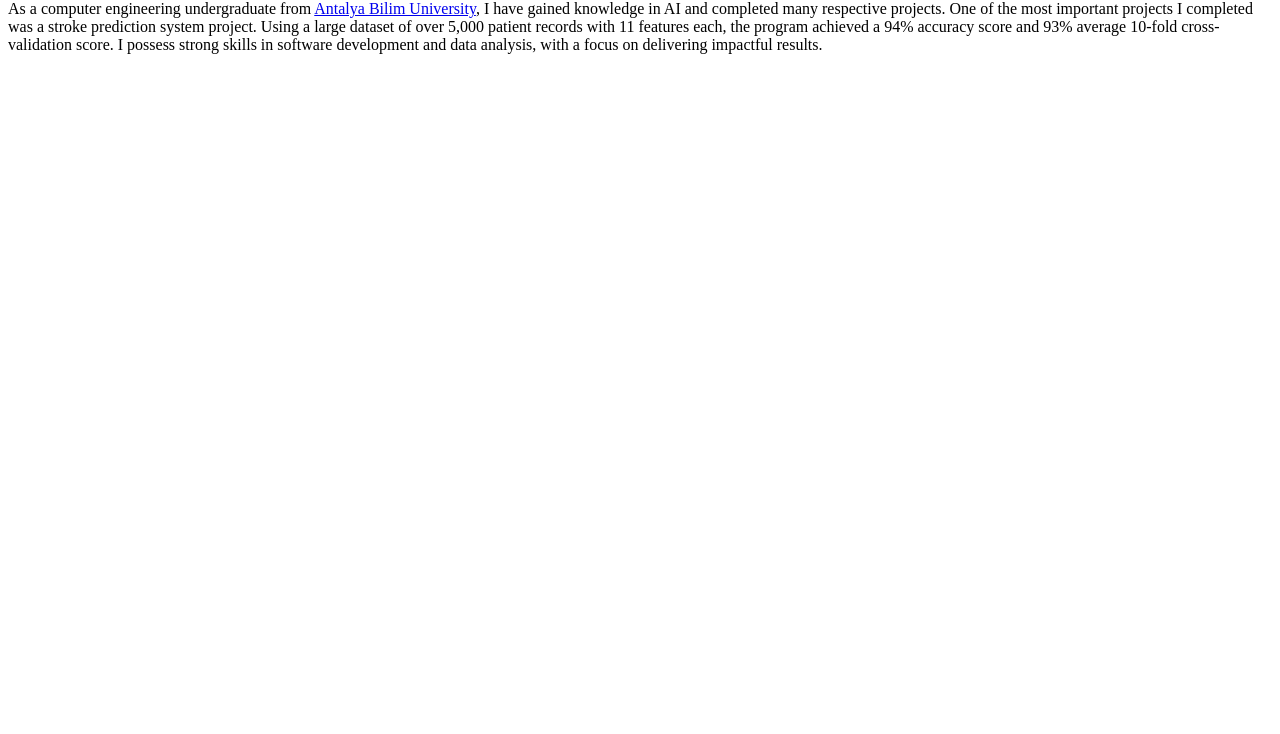
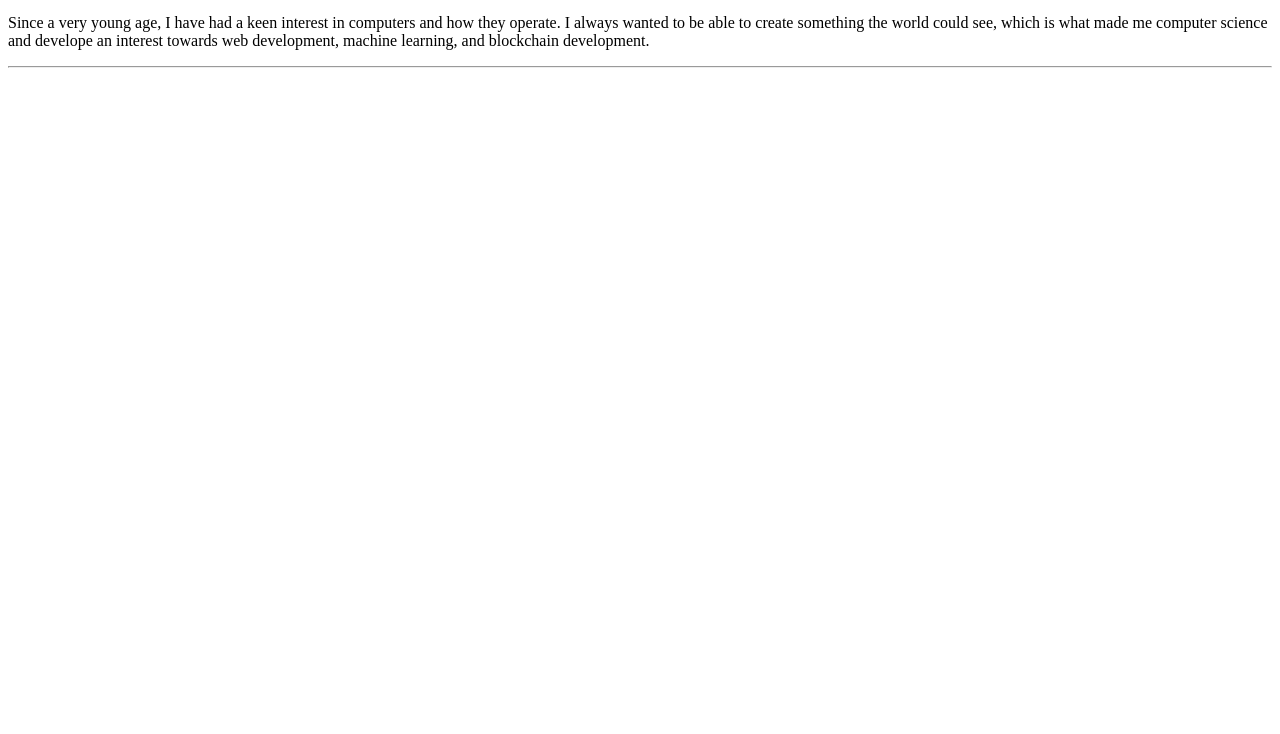
Before and after one commit to MSaif-K/html-portfolio, a plain HTML site: page public/about.html in a window 1280 px wide. Shown: the part 66-800 px from the top of the page. Drawn offline with Linux system fonts and the light colour scheme.

Commit message:
Update about.html
Added the standard HTML 5 boilerplate and updated the about description.

```diff
--- a/public/about.html
+++ b/public/about.html
@@ -1,10 +1,22 @@
-<h1>About Me</h1>
-<p>
-  As a computer engineering undergraduate from <a href="https://antalya.edu.tr/en">Antalya Bilim University</a>,
-  I have gained knowledge in AI and completed many respective projects. One of the
-  most important projects I completed was a stroke prediction system project. Using a large
-  dataset of over 5,000 patient records with 11 features each, the program achieved a
-  94% accuracy score and 93% average 10-fold cross-validation score. I possess
-  strong skills in software development and data analysis, with a focus on delivering
-  impactful results.
-</p>
+<!DOCTYPE html>
+<html lang="en">
+
+<head>
+  <meta charset="UTF-8">
+  <meta name="viewport" content="width=device-width, initial-scale=1.0">
+  <title>About Me</title>
+</head>
+
+<body>
+  <h1>About Me</h1>
+  <p>
+    Since a very young age, I have had a keen interest in computers and how they operate. I always
+    wanted to be able to create something the world could see, which is what made me computer
+    science and develope an interest towards web development, machine learning, and blockchain
+    development.
+  </p>
+  <hr />
+
+</body>
+
+</html>
```
